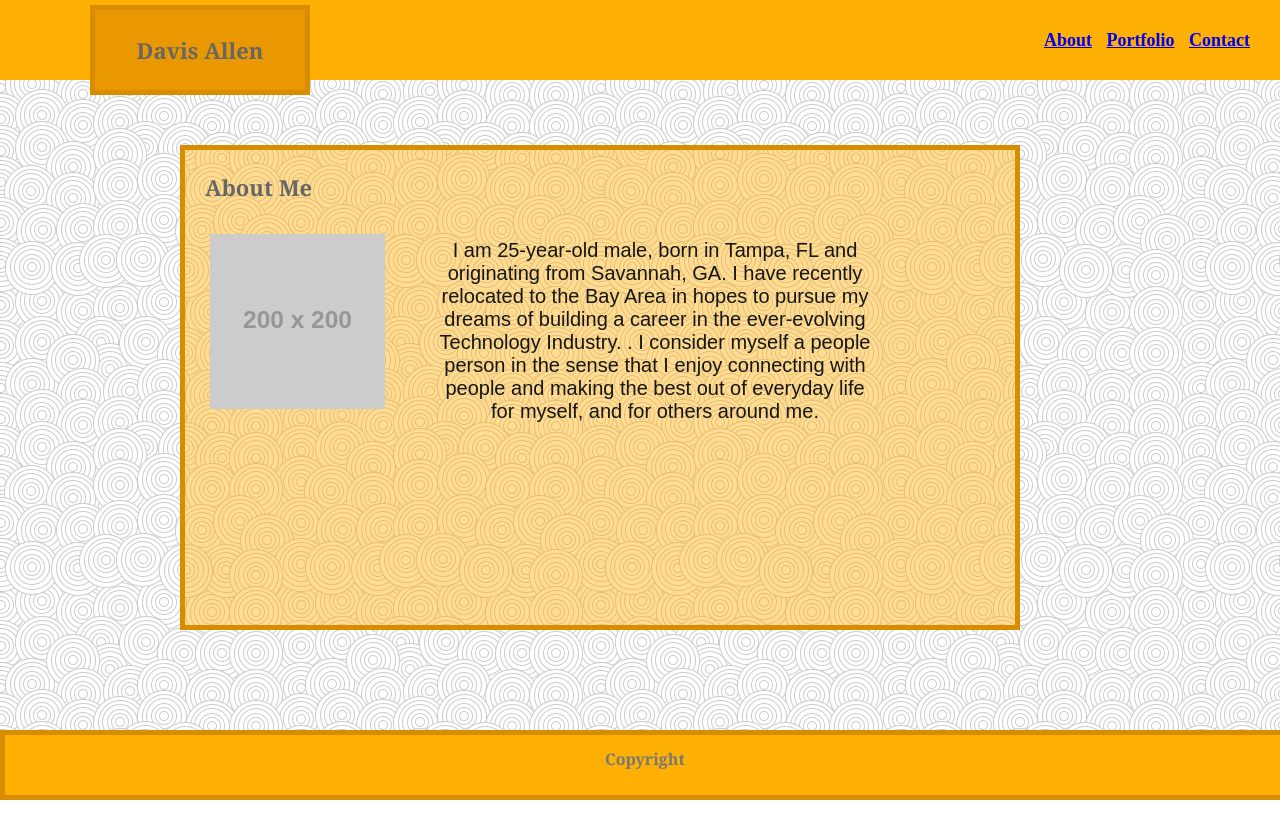
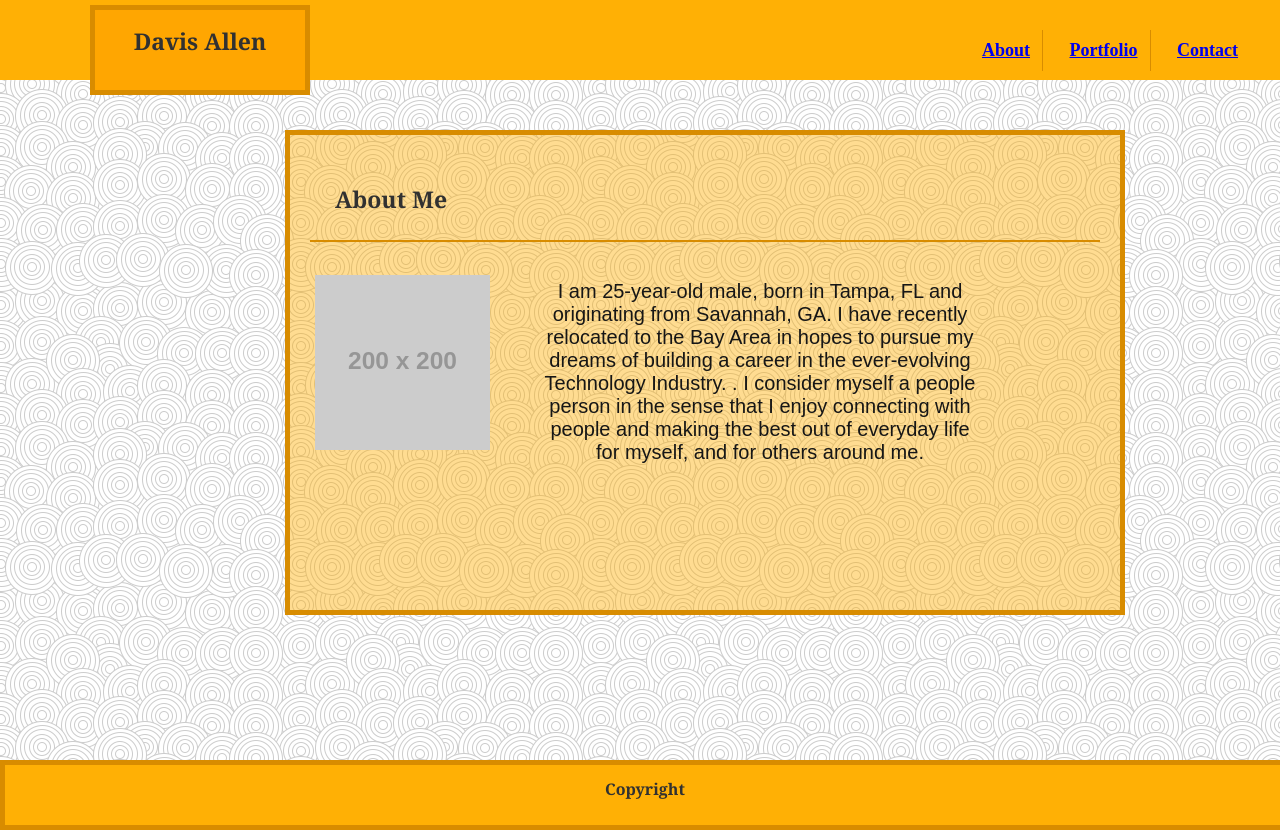
Before and after one commit to dvsalln/Basic-Portfolio, a plain HTML site: page index.html in a window 1280 px wide. Before the commit the page ends 800 px from the top, so only its background shows below. Drawn offline with Linux system fonts and the light colour scheme; placeholder pictures from the web are drawn by us; a script that the page names is missing.

Commit message:
header border & form size

```diff
--- a/assets/css/style.css
+++ b/assets/css/style.css
@@ -24,8 +24,8 @@ header {
     float: left;
     height: 80px;
     width: 210px;
-    color: #666;
-    background: #e99801;
+    color: #313131;
+    background: #ffa601;
     border: 5px solid #d88c00;
 
 }
@@ -49,19 +49,29 @@ ul {
     padding: 30px;
     font-size: 18px;
     word-spacing: 10px;
-    color: #777;
+    color: #313131;
+    overflow: hidden;
 }
 
 li {
+    padding: 10px 12px;
+    border-right: 1px solid #d88c00;
     display: inline-block;
+    color: #777;
+    text-align: right;
+}
+
+li:last-child {
+    border-right: none;
 }
 
 section {
+
     border: 5px solid #d88c00;
     margin-right: 60px;
     margin-top: 50px;
-    margin-left: 180px;
-    margin-bottom: 100px;
+    margin-left: -25px;
+    margin-bottom: 145px;
     text-align: left;
     float: left;
     background: #ffb00570;
@@ -71,10 +81,15 @@ section {
 }
 
 form {
+    font-size: 18px;
+    color: #161616;
+    height: 475px;
+    width: 500px;
     margin: 10%;
 }
 
 img {
+
     float: left;
     margin-top: 10px;
     margin-bottom: 20px;
@@ -97,28 +112,35 @@ p {
 }
 
 h1 {
+    color: #313131
     margin-top: 25px;
     margin-left: 7px;
     margin-right: 7px;
-    font-size: 22px;
+    font-size: 23px;
     text-align: center;
     font-family: Georgia, 'Times New Roman', Times, serif;
 }
 
 h2 {
+    color: #313131;
     font-size: 16px;
     text-align: center;
     font-family: Georgia, 'Times New Roman', Times, serif;
 }
 
 h3 {
-    font-size: 22px;
+    color: #313131;
+    border-bottom: 2px solid #d88c00;
+    font-size: 23px;
     margin-left: 20px;
+    margin-right: 20px;
+    padding: 25px;
     text-align: left;
     font-family: Georgia, 'Times New Roman', Times, serif;
 }
 
 footer {
+
     border: 5px solid #d88c00;
     float: left;
     text-align: center;
```
Also changed, not shown: index.html (+1 -0 lines), assets/images/headshot.jpg (added), 1 other file.
